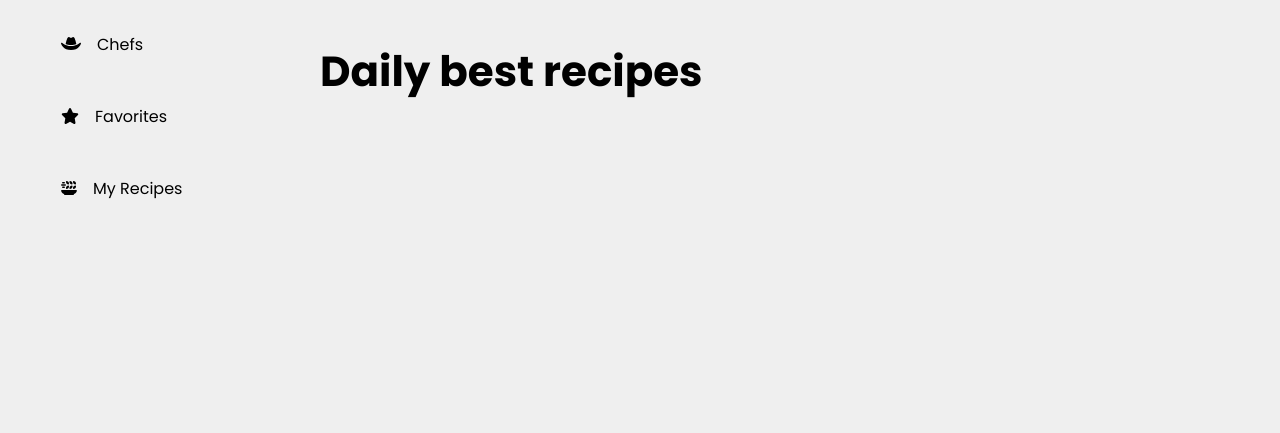
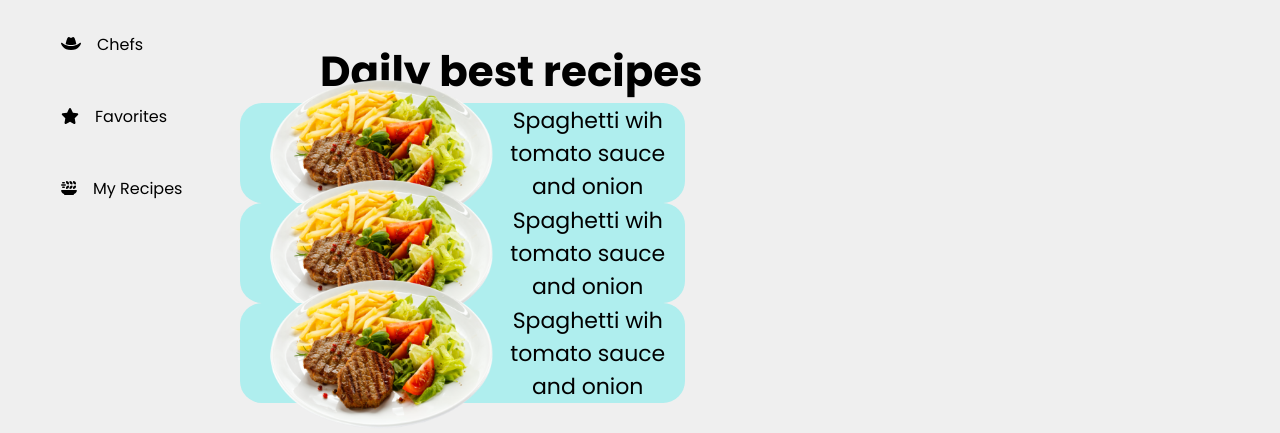
Before and after one commit to LucasAlt40/recipefy, a React (Vite) app: page /menu in a window 1280 px wide. Shown: the part 502-935 px from the top of the page. Built offline with nearby package versions, Linux system fonts and the light colour scheme.

Commit message:
adding the RecipeCard component to menu page

```diff
--- a/src/components/RecipeCard/index.css
+++ b/src/components/RecipeCard/index.css
@@ -0,0 +1,19 @@
+.recipe-card-container {
+  width: 40%;
+  height: 100px;
+  display: flex;
+  align-items: center;
+  padding: 1rem;
+  position: relative;
+  border-radius: 22px;
+  background: paleturquoise;
+}
+
+.recipe-card-container p {
+  font-size: 22px;
+  text-align: center;
+}
+
+.recipe-card-container img {
+  width: 250px;
+}
--- a/src/components/RecipeCard/index.jsx
+++ b/src/components/RecipeCard/index.jsx
@@ -1,12 +1,13 @@
+import "./index.css";
+
+import plate from "../../assets/plate.png";
+
 const RecipeCard = () => {
   return (
     <div className="recipe-card-container">
-      <img src={""} alt="recipe image" />
+      <img src={plate} alt="recipe image" />
       <p>
-        Lorem ipsum dolor sit amet consectetur adipisicing elit. Amet suscipit
-        dolor veniam non ratione accusantium iure perspiciatis ipsam est nobis,
-        vel necessitatibus corporis facere ab dolorem, maiores itaque minima
-        corrupti?
+        Spaghetti wih tomato sauce and onion
       </p>
     </div>
   );
--- a/src/pages/Menu/index.jsx
+++ b/src/pages/Menu/index.jsx
@@ -1,6 +1,7 @@
 import CategoryCard from "../../components/CategoryCard";
 import LateralMenu from "../../components/LateralMenu";
 import MenuHeader from "../../components/MenuHeader";
+import RecipeCard from "../../components/RecipeCard";
 
 import "./index.css";
 
@@ -17,6 +18,11 @@ const Menu = () => {
         </div>
         <div className="recipes-container">
           <h1>Daily best recipes</h1>
+          <div className="recipes-list">
+            <RecipeCard />
+            <RecipeCard />
+            <RecipeCard />
+          </div>
         </div>
       </main>
     </>
```
Also changed, not shown: src/assets/plate.png (added).
